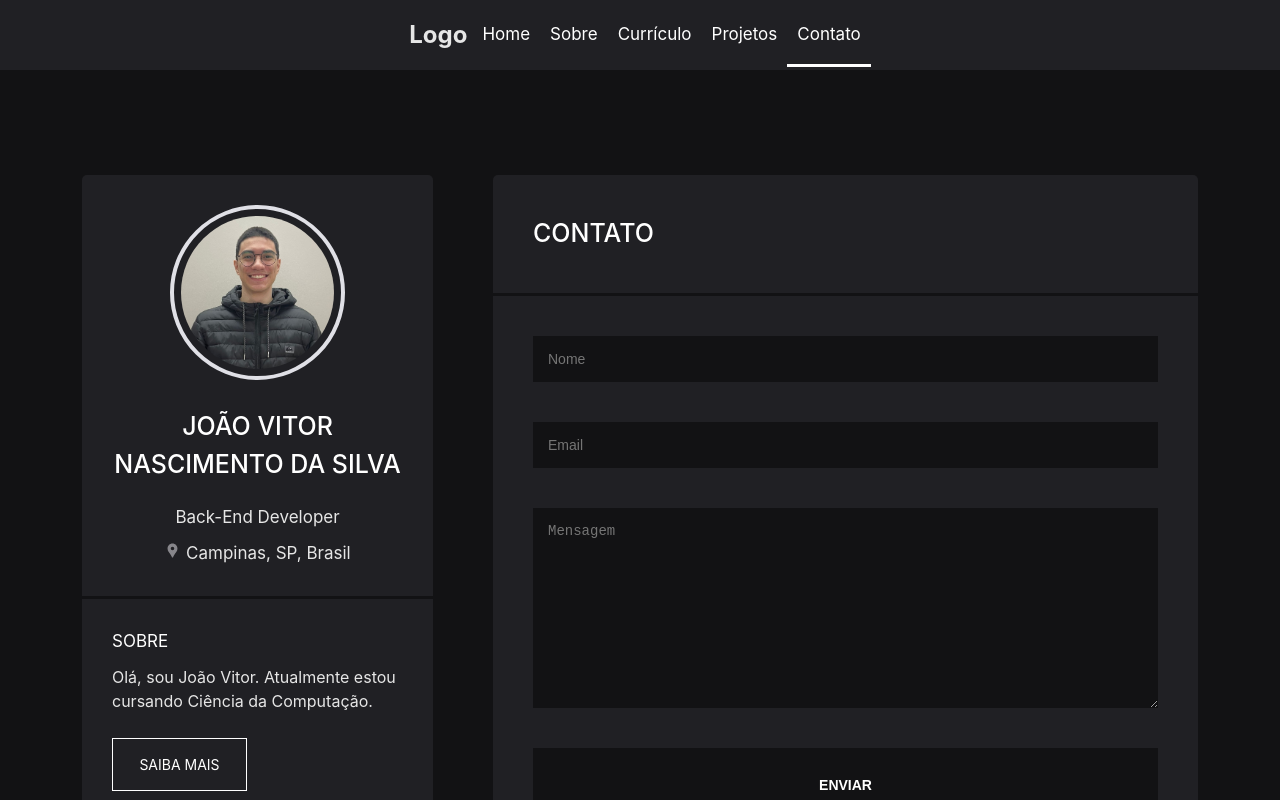
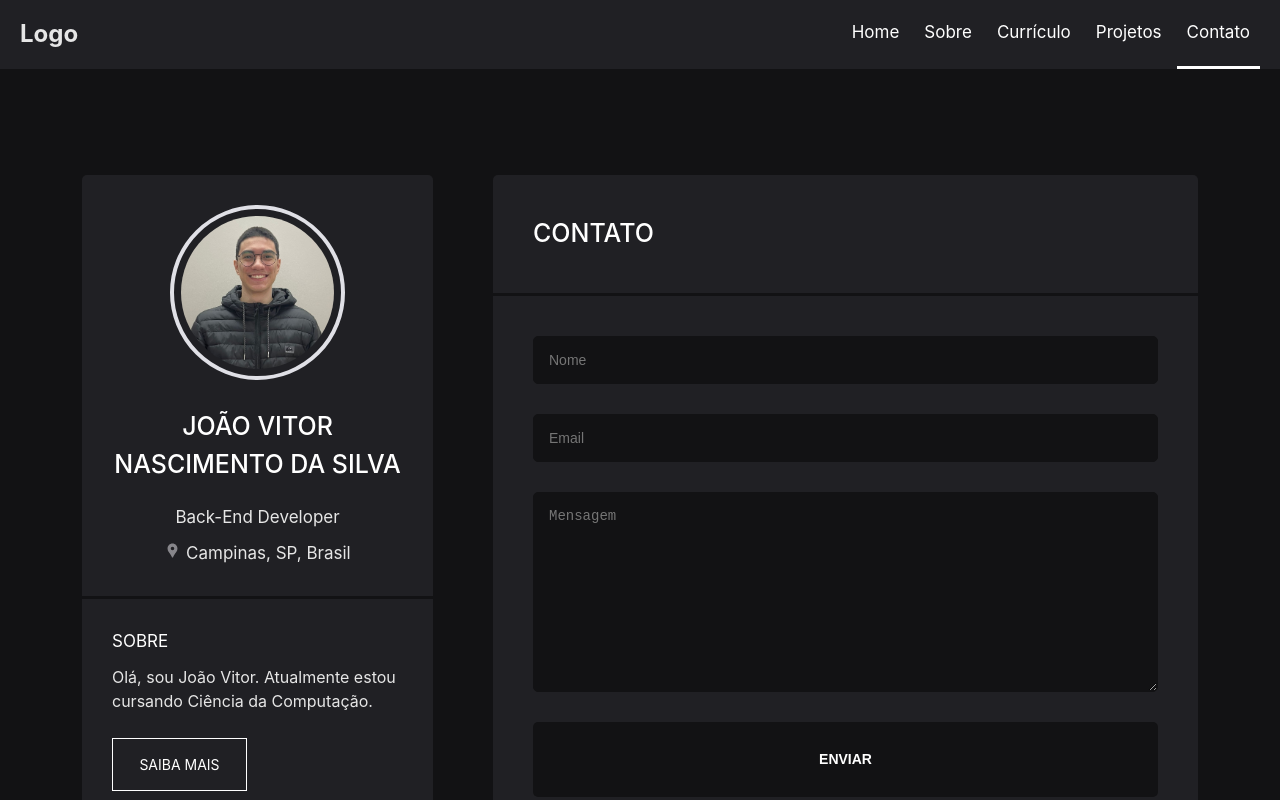
Before and after one commit to nascimentocode/personal-website, a React (Vite) app: page /contato in a window 1280 px wide. Shown: the top 800 px of the page. Built offline with nearby package versions, Linux system fonts and the light colour scheme.

Commit message:
Fix Navbar page

```diff
--- a/src/index.css
+++ b/src/index.css
@@ -10,6 +10,18 @@
   --color-primary: #ffffff;
   --color-secondary: #E6E6E6;
 }
+
+/* ::-webkit-scrollbar {
+  width: 10px;
+}
+
+::-webkit-scrollbar-track {
+  background-color: #ffffff;
+}
+
+::-webkit-scrollbar-thumb {
+  background: var(--bg-color-secondary);
+} */
 
 body {
   font-family: Inter, system-ui, Avenir, Helvetica, Arial, sans-serif;
@@ -29,21 +41,37 @@ h3 {
   font-weight: 400;
 }
 
-/* Navbar */
-nav {
+header {
   position: fixed;
-  width: 100%;
   top: 0;
   display: flex;
   justify-content: center;
-  align-items: center;
-  gap: 5px;
-  height: 70px;
-  display: flex;
+  width: 100%;
   background-color: var(--bg-color-secondary);
 }
 
-nav a {
+nav {
+  max-width: 1280px;
+  width: 100%;
+  display: flex;
+  justify-content: space-between;
+  align-items: center;
+  background-color: var(--bg-color-secondary);
+}
+
+nav h1 {
+  padding-left: 20px;
+}
+
+/* Navbar */
+#nav-link {
+  display: flex;
+  align-items: center;
+  gap: 5px;
+  padding-right: 20px;
+}
+
+#nav-link a {
   color: var(--color-primary);
   text-decoration: none;
   padding: 20px 10px;
@@ -51,8 +79,8 @@ nav a {
   border-bottom: 3px solid transparent;
 }
 
-nav a:hover,
-nav a.active {
+#nav-link a:hover,
+#nav-link a.active {
   border-bottom: 3px solid var(--color-primary);
 }
 
@@ -163,19 +191,32 @@ section h2 {
   display: flex;
   justify-content: center;
   flex-direction: column;
-  gap: 40px;
+  gap: 30px;
 }
 
 #form-contact input, textarea{
   padding: 15px;
   font-size: 14px;
   background-color: var(--bg-color-primary);
-  border: transparent;
-  color: var(--color-primary);
+  border: 1px solid var(--bg-color-primary);
+  border-radius: 5px;
+  outline: none;
+  color: #757575;
 }
 
 #form-contact textarea {
   height: 200px;
+  width: 100%;
+  resize: vertical;
+}
+
+#form-contact input:focus, textarea:focus{
+  background-color:  rgba(255,255,255, 5%);
+  border: 1px solid #ffffff;
+}
+
+#form-contact input:hover, textarea:hover {
+  border: 1px solid #ffffff;
 }
 
 #form-contact button {
@@ -183,6 +224,7 @@ section h2 {
   font-size: 14px;
   background-color: var(--bg-color-primary);
   border: transparent;
+  border-radius: 5px;
   color: var(--color-primary);
   cursor: pointer;
   text-transform: uppercase;
```
